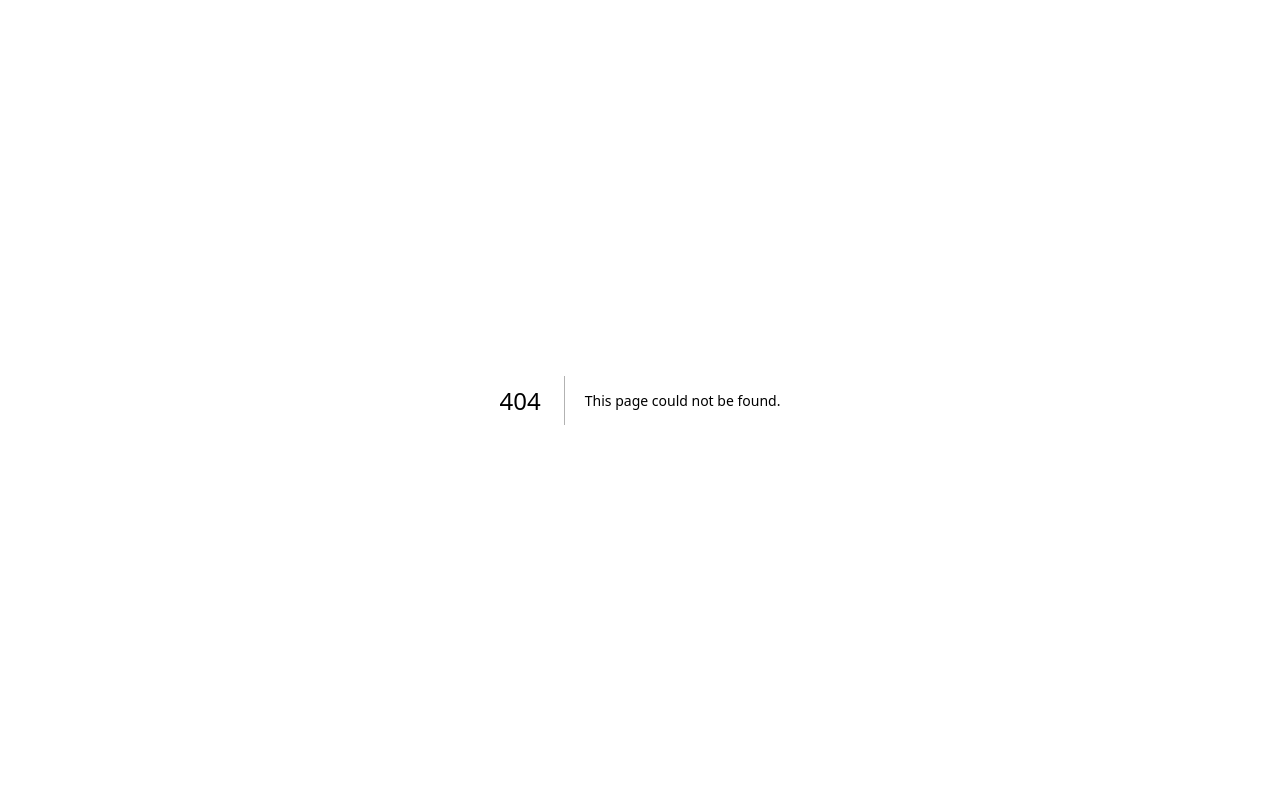
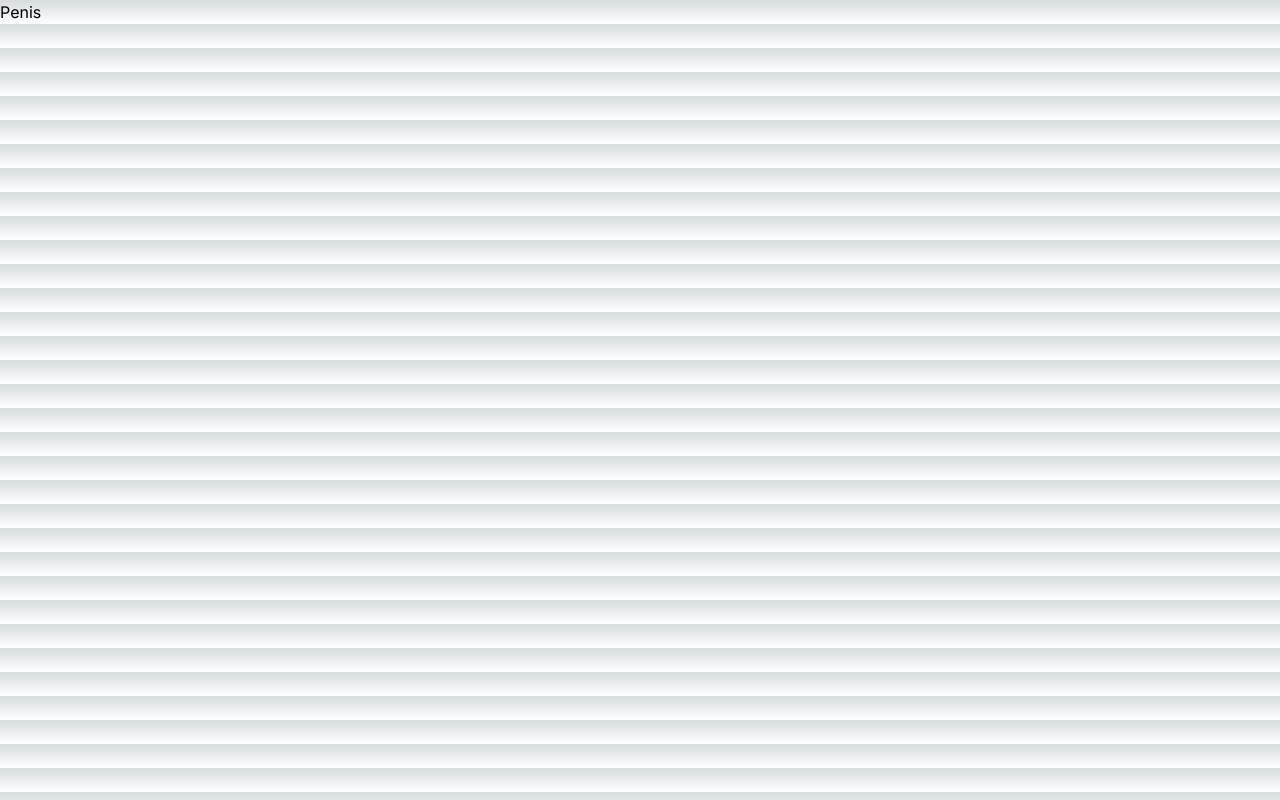
Before and after one commit to zhuniskhan/gather-mate, a Next.js app: page /profile in a window 1280 px wide. Before the commit this address had no page. Built offline with nearby package versions, Linux system fonts and the light colour scheme.

Commit message:
add name and social-media buttons at home page

```diff
--- /dev/null
+++ b/src/app/profile/page.tsx
@@ -0,0 +1,9 @@
+const ProfilePage = () => {
+  return (
+    <div>
+      <p>Penis</p>
+    </div>
+  );
+};
+
+export default ProfilePage;
```
